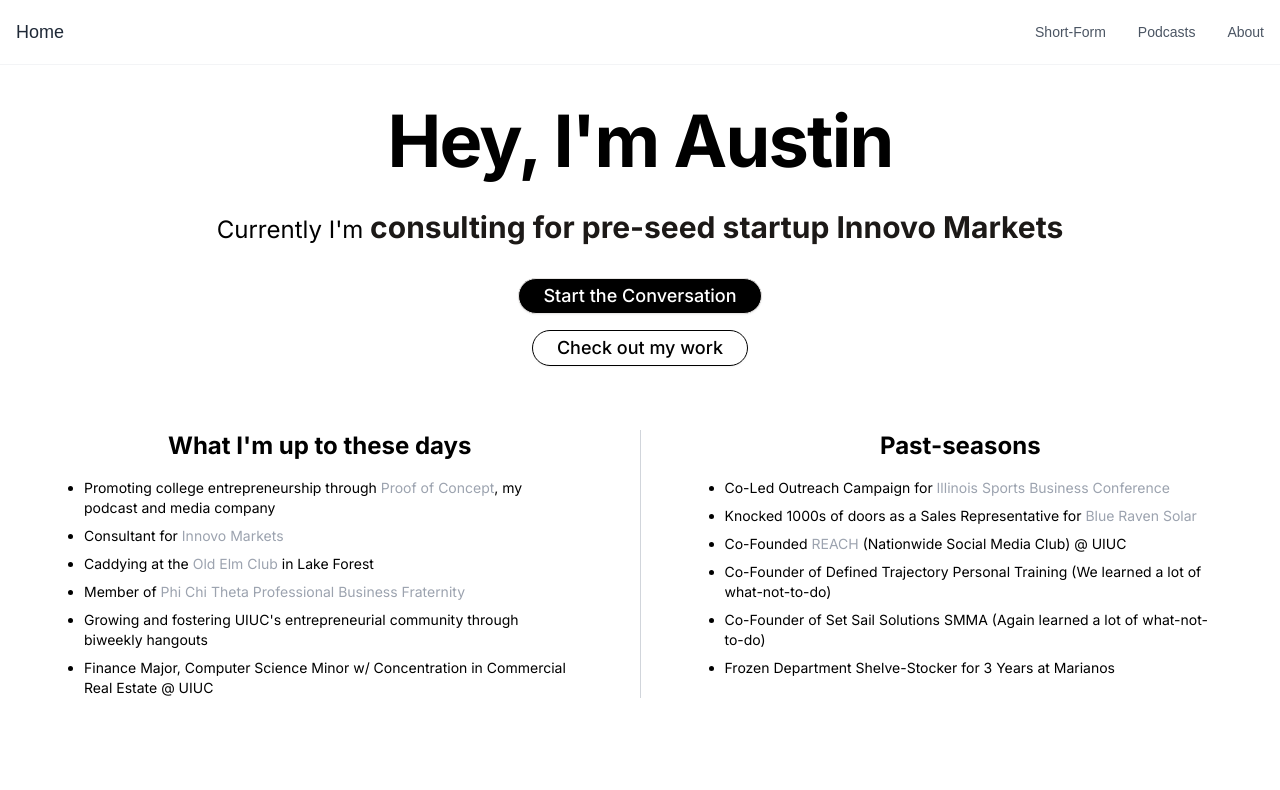
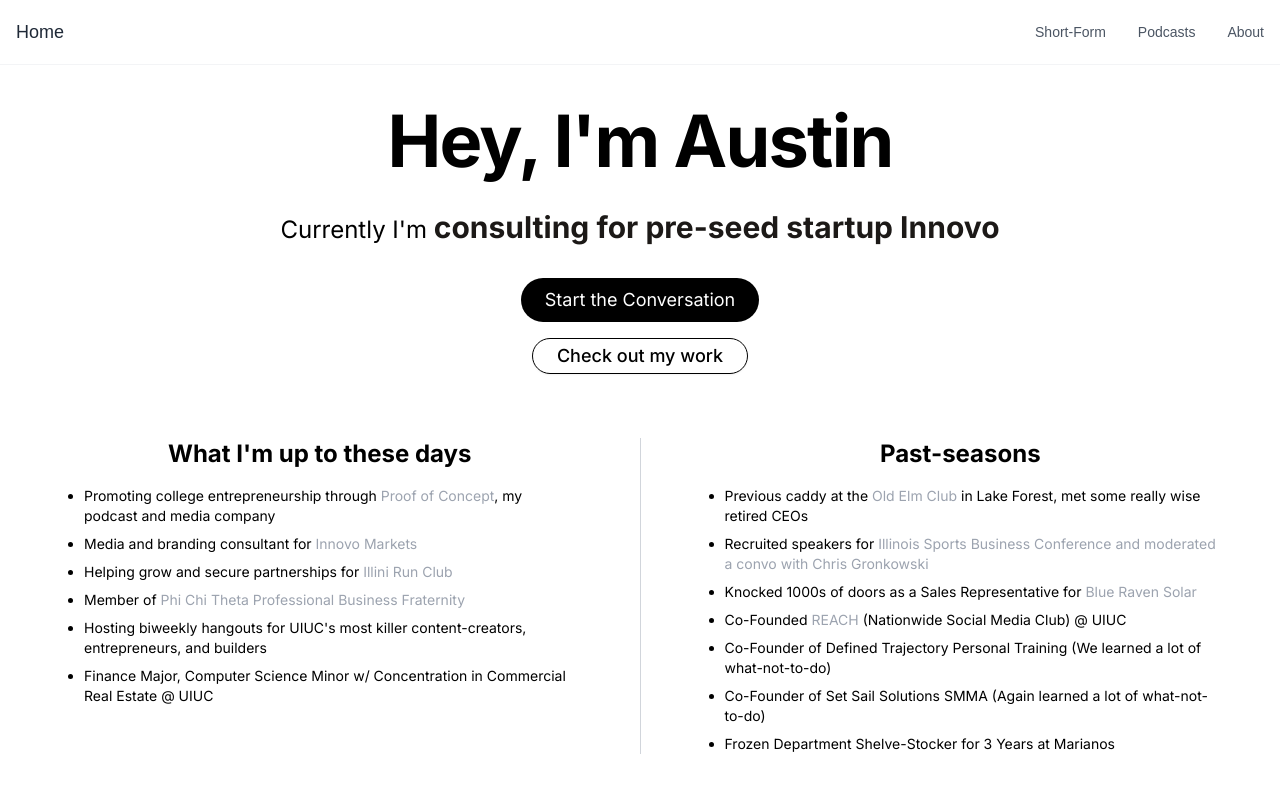
Before and after one commit to austin02202016/live_personal_website, a Next.js app: page / in a window 1280 px wide. Shown: the top 790 px of the page. Built offline with nearby package versions, Linux system fonts and the light colour scheme.

Commit message:
added about-me.page.tsx

```diff
--- a/components/landing-page.tsx
+++ b/components/landing-page.tsx
@@ -2,19 +2,36 @@
 
 import { useState, useEffect } from 'react'
 import { Button } from "@/components/ui/button"
+// import { Card, CardContent, CardDescription, CardFooter, CardHeader, CardTitle } from "@/components/ui/card"
+// import { Badge } from "@/components/ui/badge"
+// import { Github, ExternalLink } from 'lucide-react'
 import { Inter } from 'next/font/google'
 
 const inter = Inter({ subsets: ['latin'] })
 
 export default function LandingPage() {
   const activities = [
-    "building a community at UIUC",
-    "consulting for pre-seed startup Innovo Markets",
-    "running a marathon this Saturday",
-    "learning new web technologies",
-    "networking with industry professionals",
+    "growing UIUC's entrepreneurship community",
+    "consulting for pre-seed startup Innovo",
+    "trainig to complete my first dunk",
+    "growing Illini Run Club",
     "working on personal coding projects"
   ]
+
+  // const projects = [
+  //   // Sample project objects for demo
+  //   {
+  //     title: "Project One",
+  //     description: "A cool project description here.",
+  //     tags: ["React", "Next.js", "Tailwind CSS"],
+  //     what: "An amazing project that solves a problem.",
+  //     why: "Because I wanted to learn more about web development.",
+  //     how: "It&apos;s going great, and I&apos;m learning a lot!",
+  //     github: "https://github.com/projectone",
+  //     link: "https://projectone.com"
+  //   },
+  //   // Add other projects as needed
+  // ]
 
   const [currentActivity, setCurrentActivity] = useState(0)
 
@@ -40,9 +57,12 @@
             </span>
           </div>
           <div className="space-y-4 flex flex-col items-center">
-            <Button variant="outline" className="bg-black text-white hover:bg-gray-800 text-lg py-2 px-6 rounded-full">
+            <a
+              className="bg-black text-white hover:bg-gray-800 text-lg py-2 px-6 rounded-full"
+              href="mailto:austin25@illinois.edu?subject=Subject%20Here&body=Body%20text%20here"
+            >
               Start the Conversation
-            </Button>
+            </a>
             <Button variant="outline" className="bg-white text-black border-black hover:bg-gray-100 text-lg py-2 px-6 rounded-full">
               Check out my work
             </Button>
@@ -54,10 +74,10 @@
             <h2 className="text-2xl font-bold text-center">What I&apos;m up to these days</h2>
             <ul className="list-disc pl-5 space-y-2 text-sm">
               <li>Promoting college entrepreneurship through <a href="https://open.spotify.com/show/6s4SW9OcCX16BCgEXStCJo" className="text-gray-400 hover:underline">Proof of Concept</a>, my podcast and media company</li>
-              <li>Consultant for <a href="https://www.innovomarkets.com/" className="text-gray-400 hover:underline">Innovo Markets</a></li>
-              <li>Caddying at the <a href="https://www.top100golfcourses.com/golf-course/old-elm" className="text-gray-400 hover:underline">Old Elm Club</a> in Lake Forest</li>
+              <li>Media and branding consultant for <a href="https://www.innovomarkets.com/" className="text-gray-400 hover:underline">Innovo Markets</a></li>
+              <li>Helping grow and secure partnerships for <a href="https://www.instagram.com/illinirunclub/" className="text-gray-400 hover:underline">Illini Run Club</a></li>
               <li>Member of <a href="https://www.pct-illinois.com/" className="text-gray-400 hover:underline">Phi Chi Theta Professional Business Fraternity</a></li>
-              <li>Growing and fostering UIUC&apos;s entrepreneurial community through biweekly hangouts</li>
+              <li>Hosting biweekly hangouts for UIUC&apos;s most killer content-creators, entrepreneurs, and builders</li>
               <li>Finance Major, Computer Science Minor w/ Concentration in Commercial Real Estate @ UIUC</li>
             </ul>
           </div>
@@ -67,7 +87,8 @@
           <div className="flex-1 space-y-4">
             <h2 className="text-2xl font-bold text-center">Past-seasons</h2>
             <ul className="list-disc pl-5 space-y-2 text-sm">
-              <li>Co-Led Outreach Campaign for <a href="https://www.linkedin.com/company/illinois-sports-business-conference/mycompany/" className="text-gray-400 hover:underline">Illinois Sports Business Conference</a></li>
+              <li>Previous caddy at the <a href="https://www.top100golfcourses.com/golf-course/old-elm" className="text-gray-400 hover:underline">Old Elm Club</a> in Lake Forest, met some really wise retired CEOs</li>
+              <li>Recruited speakers for <a href="https://www.linkedin.com/company/illinois-sports-business-conference/mycompany/" className="text-gray-400 hover:underline">Illinois Sports Business Conference and moderated a convo with Chris Gronkowski</a></li>
               <li>Knocked 1000s of doors as a Sales Representative for <a href="https://blueravensolar.com/illinois/chicago/" className="text-gray-400 hover:underline">Blue Raven Solar</a></li>
               <li>Co-Founded <a href="https://www.linkedin.com/company/reach-fam/mycompany/" className="text-gray-400 hover:underline">REACH</a> (Nationwide Social Media Club) @ UIUC</li>
               <li>Co-Founder of Defined Trajectory Personal Training (We learned a lot of what-not-to-do)</li>
@@ -76,6 +97,56 @@
             </ul>
           </div>
         </div>
+
+        {/* Featured Projects Section
+        <div className="w-full max-w-6xl">
+          <h2 className="text-3xl font-bold text-center mb-8">Featured Projects</h2>
+          <div className="grid grid-cols-1 md:grid-cols-2 gap-8">
+            {projects.map((project, index) => (
+              <Card key={index} className="flex flex-col">
+                <CardHeader>
+                  <CardTitle>{project.title}</CardTitle>
+                  <CardDescription>{project.description}</CardDescription>
+                </CardHeader>
+                <CardContent className="flex-grow space-y-4">
+                  <div className="flex flex-wrap gap-2">
+                    {project.tags.map((tag, tagIndex) => (
+                      <Badge key={tagIndex} variant="secondary">{tag}</Badge>
+                    ))}
+                  </div>
+                  <div>
+                    <h3 className="font-semibold text-lg">What it is</h3>
+                    <p className="text-sm text-gray-600">{project.what}</p>
+                  </div>
+                  <div>
+                    <h3 className="font-semibold text-lg">Why I do it</h3>
+                    <p className="text-sm text-gray-600">{project.why}</p>
+                  </div>
+                  <div>
+                    <h3 className="font-semibold text-lg">How it&apos;s going</h3>
+                    <p className="text-sm text-gray-600">{project.how}</p>
+                  </div>
+                </CardContent>
+                <CardFooter className="flex justify-between">
+                  {project.github && (
+                    <Button variant="outline" size="sm" asChild>
+                      <a href={project.github} target="_blank" rel="noopener noreferrer">
+                        <Github className="mr-2 h-4 w-4" />
+                        GitHub
+                      </a>
+                    </Button>
+                  )}
+                  <Button variant="default" size="sm" asChild>
+                    <a href={project.link} target="_blank" rel="noopener noreferrer">
+                      <ExternalLink className="mr-2 h-4 w-4" />
+                      Visit
+                    </a>
+                  </Button>
+                </CardFooter>
+              </Card>
+            ))}
+          </div>
+        </div> */}
       </main>
     </div>
   )
--- /dev/null
+++ b/components/ui/badge.tsx
@@ -0,0 +1,36 @@
+import * as React from "react"
+import { cva, type VariantProps } from "class-variance-authority"
+
+import { cn } from "@/lib/utils"
+
+const badgeVariants = cva(
+  "inline-flex items-center rounded-full border px-2.5 py-0.5 text-xs font-semibold transition-colors focus:outline-none focus:ring-2 focus:ring-ring focus:ring-offset-2",
+  {
+    variants: {
+      variant: {
+        default:
+          "border-transparent bg-primary text-primary-foreground hover:bg-primary/80",
+        secondary:
+          "border-transparent bg-secondary text-secondary-foreground hover:bg-secondary/80",
+        destructive:
+          "border-transparent bg-destructive text-destructive-foreground hover:bg-destructive/80",
+        outline: "text-foreground",
+      },
+    },
+    defaultVariants: {
+      variant: "default",
+    },
+  }
+)
+
+export interface BadgeProps
+  extends React.HTMLAttributes<HTMLDivElement>,
+    VariantProps<typeof badgeVariants> {}
+
+function Badge({ className, variant, ...props }: BadgeProps) {
+  return (
+    <div className={cn(badgeVariants({ variant }), className)} {...props} />
+  )
+}
+
+export { Badge, badgeVariants }
```
Also changed, not shown: components/about-me.tsx (added, +53 -0 lines).
